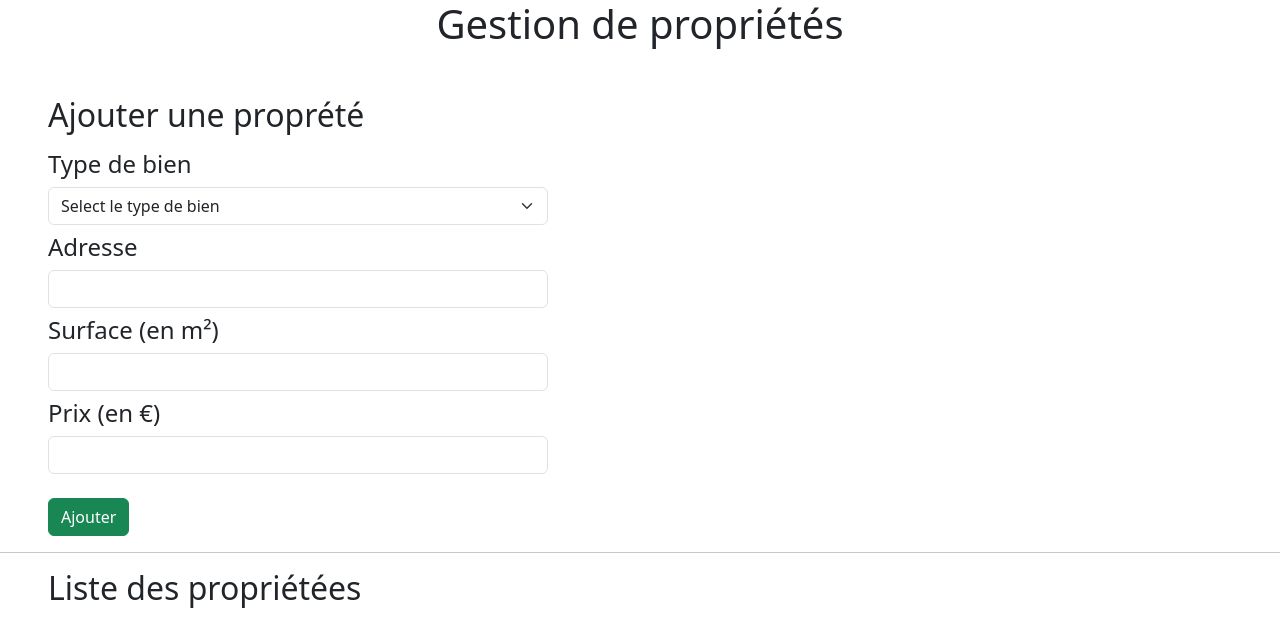
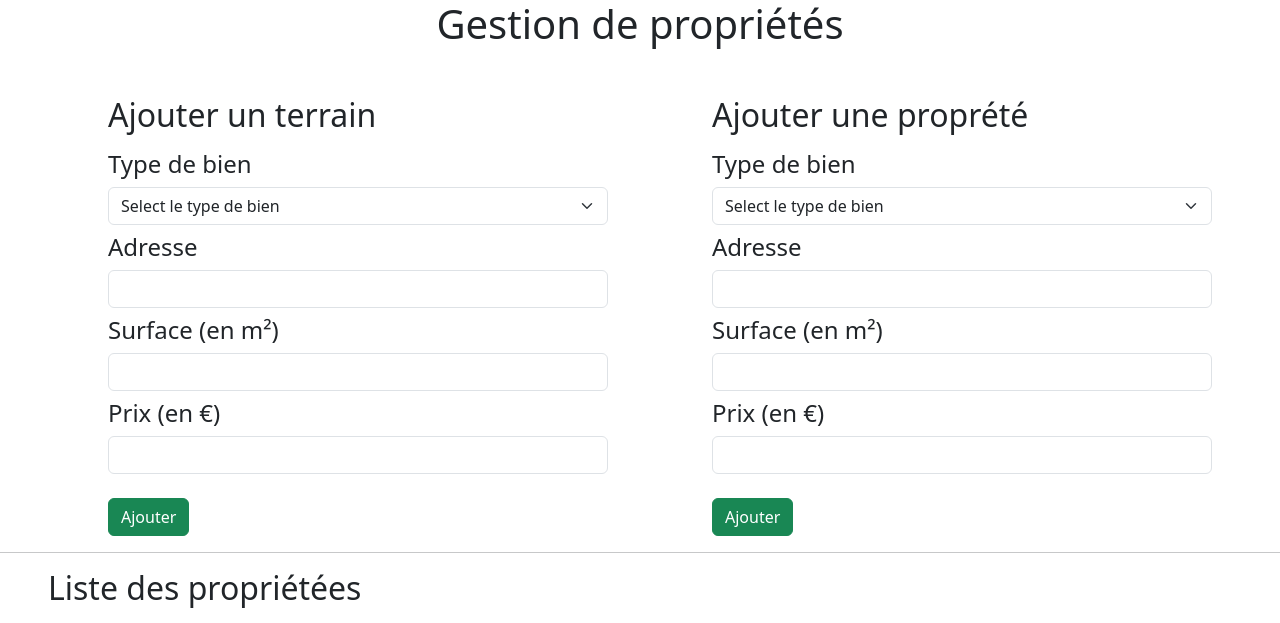
Before and after one commit to NicolasReitin/Property-management, a PHP site: page / in a window 1280 px wide. Shown: the top 623 px of the page. Run offline with PHP 8.4, Linux system fonts and the light colour scheme; data that the repository does not hold is empty.

```diff
--- a/index.php
+++ b/index.php
@@ -20,6 +20,49 @@ Chaque produit peut être une instance d'une classe. -->
 <h1 class="text-center mb-5">Gestion de propriétés</h1>
 
 <!-- formulaire d'ajout -->
+<div class="containerOne d-flex justify-content-center gap-5">
+    <div class="addGround">
+        <h2 class="mb-3 ms-5">Ajouter un terrain</h2>
+        <form action="controllers\storeProperty.php" method="post">
+            <div class="form-group">
+                <label class="ms-5" for="type"><h4>Type de bien</h4></label>
+                <select name="type" class="form-select ms-5 mb-2" aria-label="Default select example" style="width: 500px">
+                    <option selected disabled hidden>Select le type de bien</option>
+                    <option value="1">Terrain</option>
+                    <option value="2">Maison</option>
+                    <option value="3">Appartement</option>
+                </select>
+                <div class="col-sm-2">
+                    <span class="retour" id="span_type"></span>
+                </div>
+            </div>
+            <div class="form-group">
+                <label class="ms-5" for="adresse"> <h4>Adresse</h4></label>
+                <div class="d-flex gap-2">
+                    <input class="form-control ms-5 mb-2" type="text" name="adresse" id="adresse" style="width: 500px">
+                    <span class="retour" id="span_adresse"></span>
+                </div>
+            </div>
+            <div class="form-group">
+                <label class="ms-5" for="surface"> <h4>Surface (en m²)</h4></label>
+                <div class="d-flex gap-2">
+                    <input class="form-control ms-5 mb-2" type="text" name="surface" id="surface" style="width: 500px">
+                    <span class="retour" id="span_surface"></span>
+                </div>
+            </div>
+            <div class="form-group">
+                <label class="ms-5" for="prix"> <h4>Prix (en €)</h4></label>
+                <div class="d-flex gap-2">
+                    <input class="form-control ms-5 mb-2" type="text" name="prix" id="prix" style="width: 500px">
+                    <span class="retour" id="span_prix"></span>
+                </div>
+            </div>
+            <div class="form-group">
+                <button class="btn btn-success ms-5 mt-3" type="submit">Ajouter</button>
+            </div>
+        </form>
+    </div>
+    <div class="addProperty">
     <h2 class="mb-3 ms-5">Ajouter une proprété</h2>
         <form action="controllers\storeProperty.php" method="post">
             <div class="form-group">
@@ -59,6 +102,10 @@ Chaque produit peut être une instance d'une classe. -->
                 <button class="btn btn-success ms-5 mt-3" type="submit">Ajouter</button>
             </div>
         </form>
+    </div>
+</div>
+
+
 
 <hr>
 
```
Lines whose indentation alone changed are shown as unchanged.
